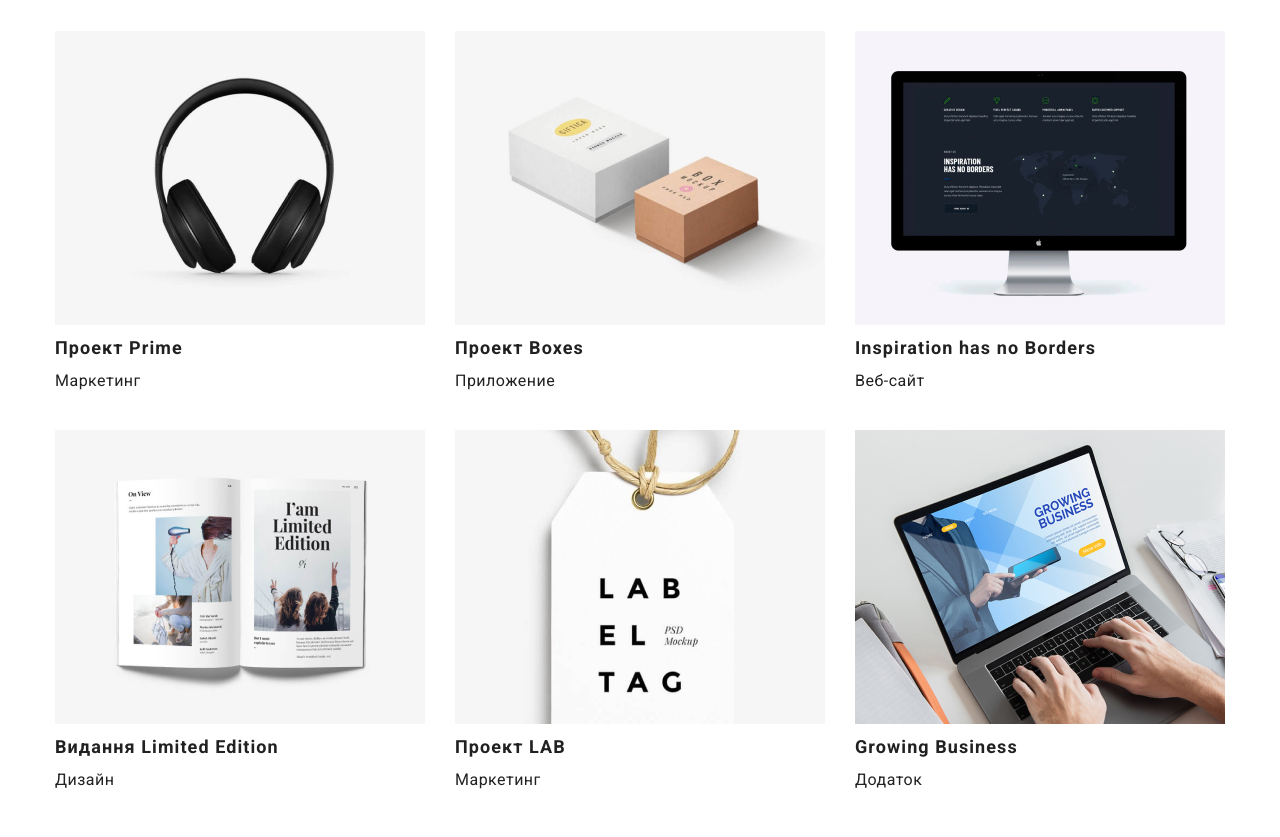
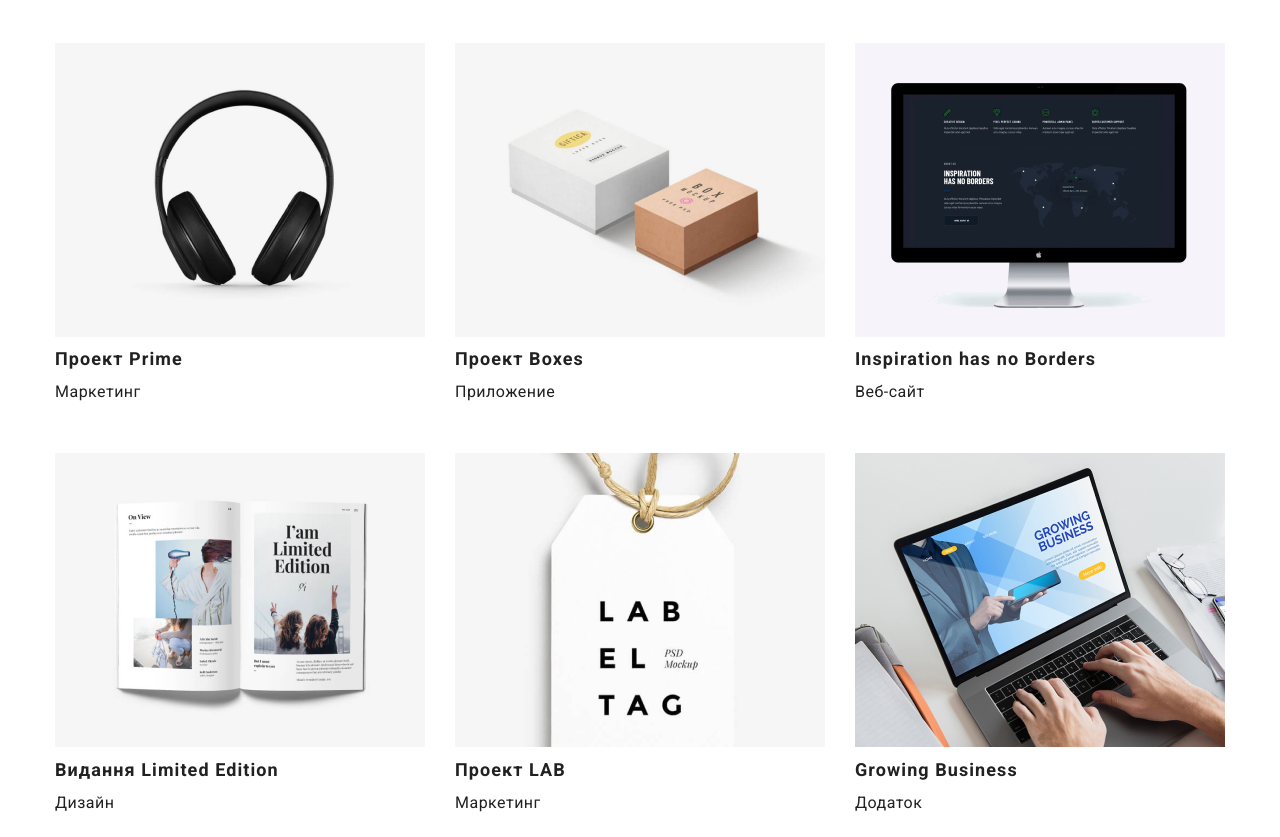
Before and after one commit to AndriiNhornyi/website, a plain HTML site: page portfolio.html in a window 1280 px wide. Shown: the part 724-1561 px from the top of the page. Drawn offline with nearby package versions, Linux system fonts and the light colour scheme.

Commit message:
corrected style.css in  "Main Content Portfolio.html"

```diff
--- a/CSS/style.css
+++ b/CSS/style.css
@@ -207,21 +207,20 @@ b.join{
     font-size: 18px;
     line-height: 2;
     letter-spacing: 0.06em;
-    margin-left: 30px;
 }
 
 .link .type{
     font-size: 16px;
     line-height: 1.87;
-    margin-left: 30px;
 }
+
 .list-project{
     display: flex;
     flex-wrap: wrap;
-    margin-left: -30px;
-    margin-right: -10px;
+    margin: -30px 0px 0px -30px;
+    flex-basis: calc(100% - 30px);
 }
 
-.list-project .link{
-    margin: 30px;
+.project-content{
+    margin: 30px 0px 0px 30px;
 }
--- a/portfolio.html
+++ b/portfolio.html
@@ -76,7 +76,7 @@
                     </ul>
 
                     <ul class="list list-project">
-                        <li>
+                        <li class="project-content">
                             <a href="" class="link">
                                 <img src="./img/img-П-1.jpg" alt="">
                                 <h2 class="title project">Технокряк</h2>
@@ -84,7 +84,7 @@
                             </a>
                         </li>
 
-                        <li>
+                        <li class="project-content">
                             <a href="" class="link">
                                 <img src="./img/img-П-2.jpg" alt="">
                                 <h2 class="title project">Постер New Orlean vs Golden Star</h2>
@@ -92,7 +92,7 @@
                             </a>
                         </li>
 
-                        <li>
+                        <li class="project-content">
                             <a href="" class="link">
                                 <img src="./img/img-П-3.jpg" alt="">
                                 <h2 class="title project">Ресторан Seafood</h2>
@@ -100,7 +100,7 @@
                             </a>
                         </li>
 
-                        <li>
+                        <li class="project-content">
                             <a href="" class="link">
                                 <img src="./img/img-П-4.jpg" alt="">
                                 <h2 class="title project">Проект Prime</h2>
@@ -108,7 +108,7 @@
                             </a>
                         </li>
 
-                        <li>
+                        <li class="project-content">
                             <a href="" class="link">
                                 <img src="./img/img-П-5.jpg" alt="">
                                 <h2 class="title project">Проект Boxes</h2>
@@ -116,7 +116,7 @@
                             </a>
                         </li>
 
-                        <li>
+                        <li class="project-content">
                             <a href="" class="link">
                                 <img src="./img/img-П-6.jpg" alt="">
                                 <h2 class="title project">Inspiration has no Borders</h2>
@@ -124,7 +124,7 @@
                             </a>
                         </li>
 
-                        <li>
+                        <li class="project-content">
                             <a href="" class="link">
                                 <img src="./img/img-П-7.jpg" alt="">
                                 <h2 class="title project">Видання Limited Edition</h2>
@@ -132,7 +132,7 @@
                             </a>
                         </li>
 
-                        <li>
+                        <li class="project-content">
                             <a href="" class="link">
                                 <img src="./img/img-П-8.jpg" alt="">
                                 <h2 class="title project">Проект LAB</h2>
@@ -140,7 +140,7 @@
                             </a>
                         </li>
 
-                        <li>
+                        <li class="project-content">
                             <a href="" class="link">
                                 <img src="./img/img-П-9.jpg" alt="">
                                 <h2 class="title project">Growing Business</h2>
```
